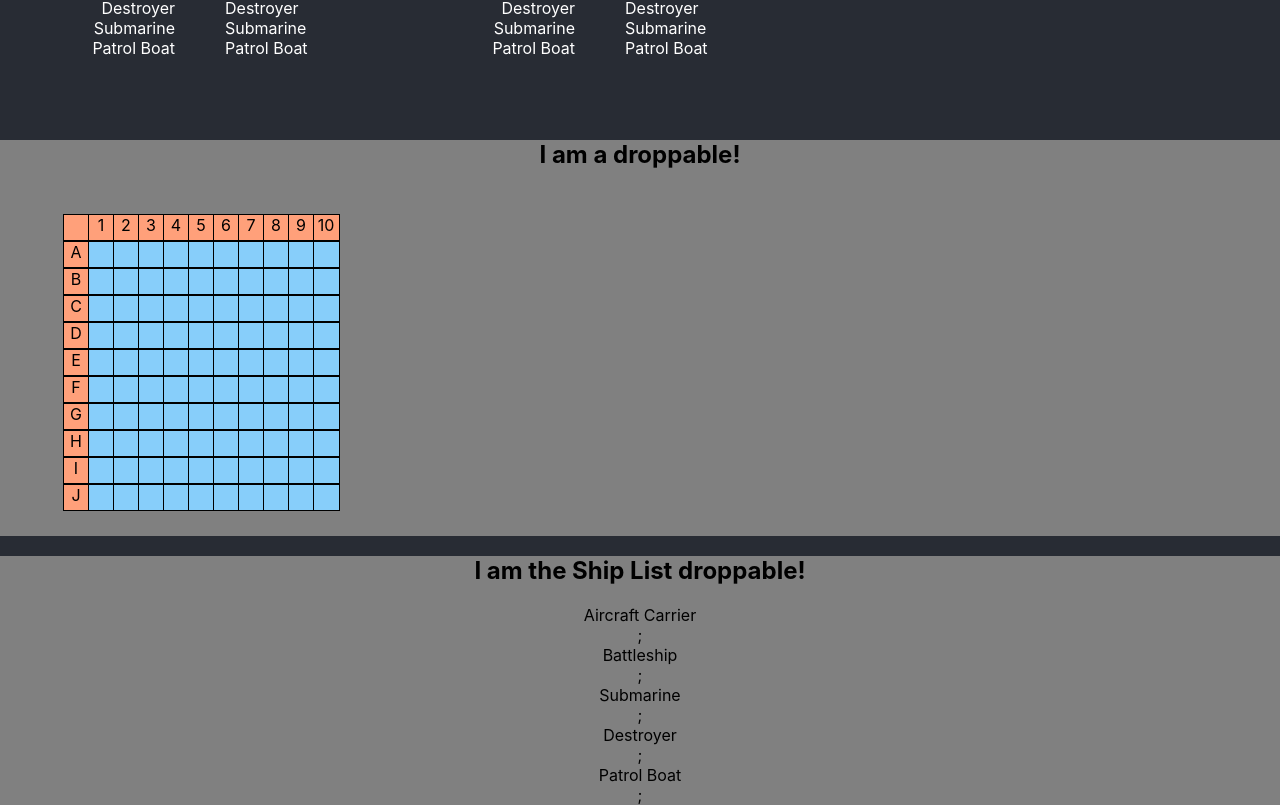
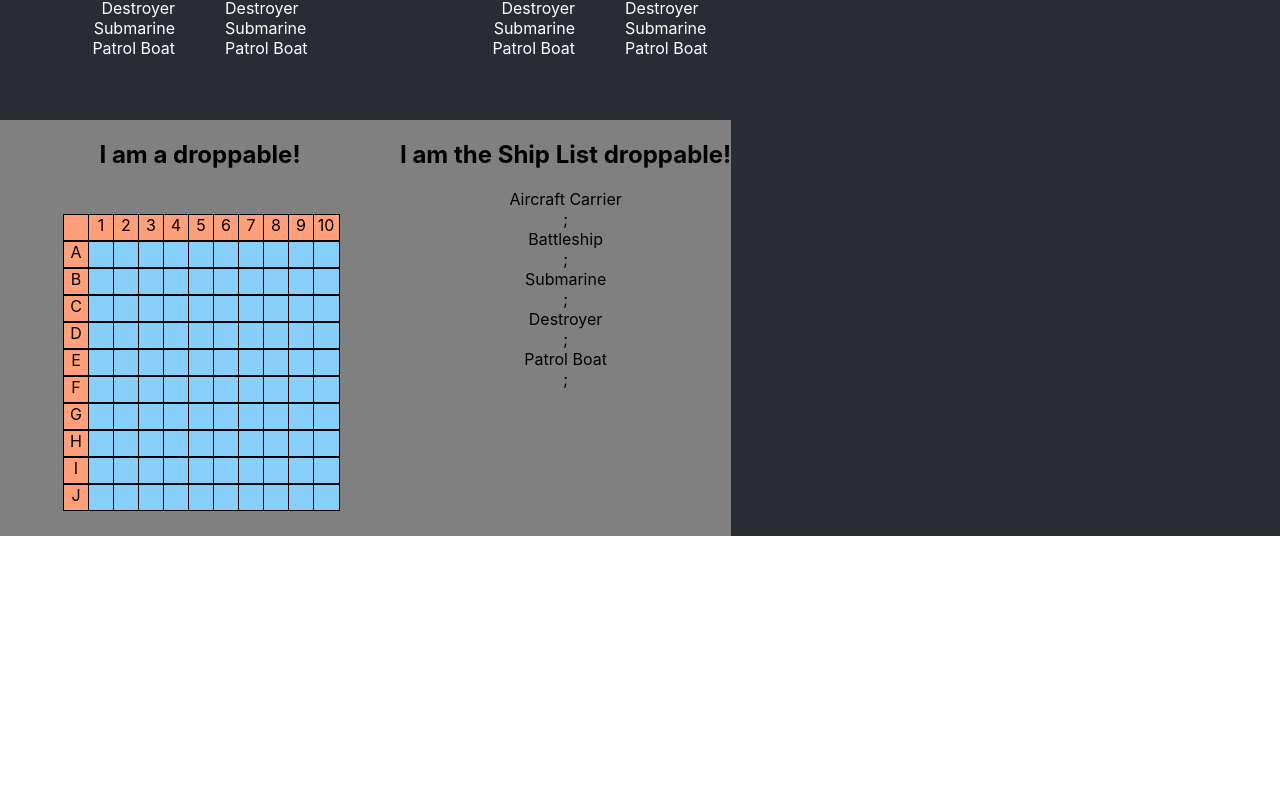
Before and after one commit to thomHayner/battleship-mini-app, a React (Create React App) app: page / in a window 1280 px wide. Shown: the part 840-1645 px from the top of the page. After the commit the page ends 1376 px from the top, so only its background shows below. Built offline with nearby package versions, Linux system fonts and the light colour scheme.

Commit message:
cleanup and style a bit

```diff
--- a/src/Pages/ChooseGameLandingPage.js
+++ b/src/Pages/ChooseGameLandingPage.js
@@ -27,7 +27,7 @@ function ChooseGame() {
   const [playerName, setPlayerName] = useState("Player 1");
 
   return (
-    <div>
+    <div style={{display: 'flex'}}>
       <DragDropContext onDragEnd={result=>console.log(result)}>
         <Droppable droppableId={'droppable-1'}>
           {(provided, snapshot) => (
@@ -111,13 +111,6 @@ function ChooseGame() {
             </div>
           )}
         </Droppable>
-        {/* <Droppable droppableId={'droppable-2'}>
-          <div id={"looseShipHolder"}>
-            <Draggable draggableId='draggable-1' index={0}>
-              <Submarine afloat={true} />
-            </Draggable>
-          </div>
-        </Droppable> */}
       </DragDropContext>
     </div>
   )
```
